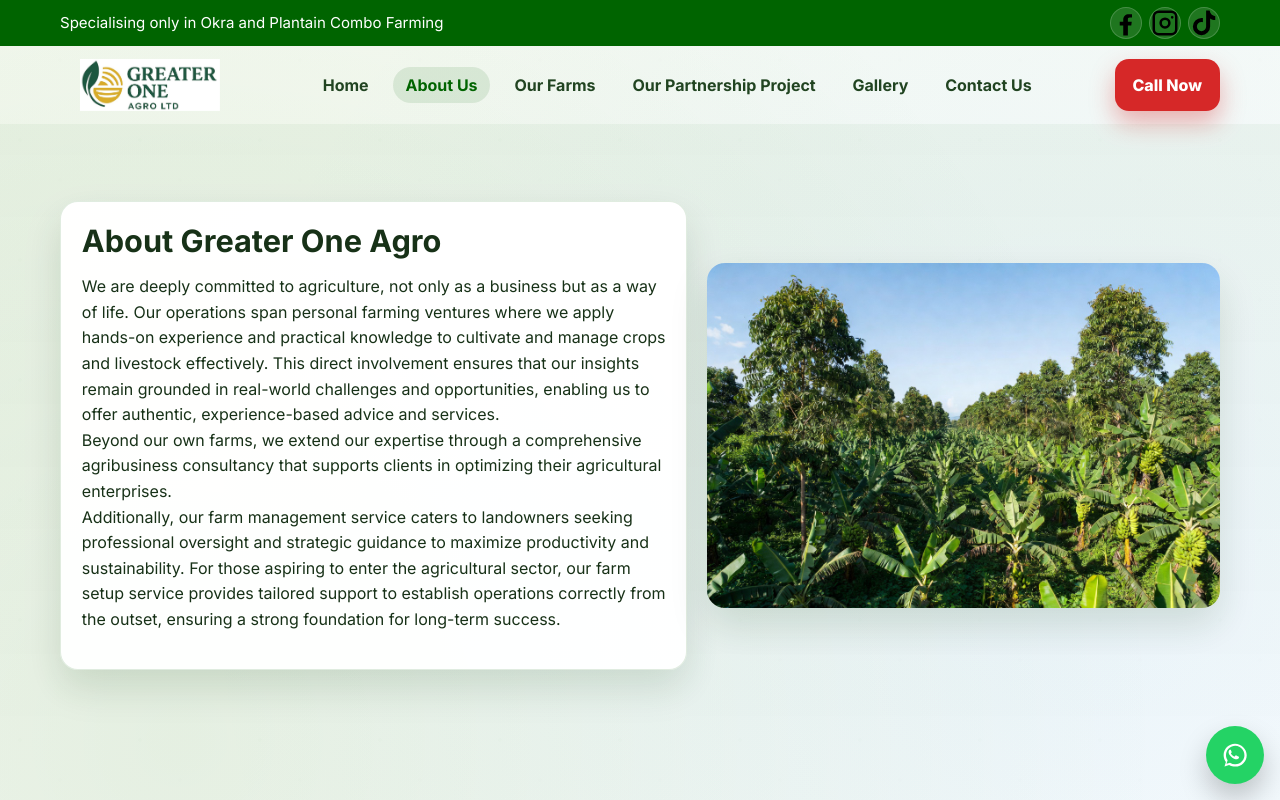
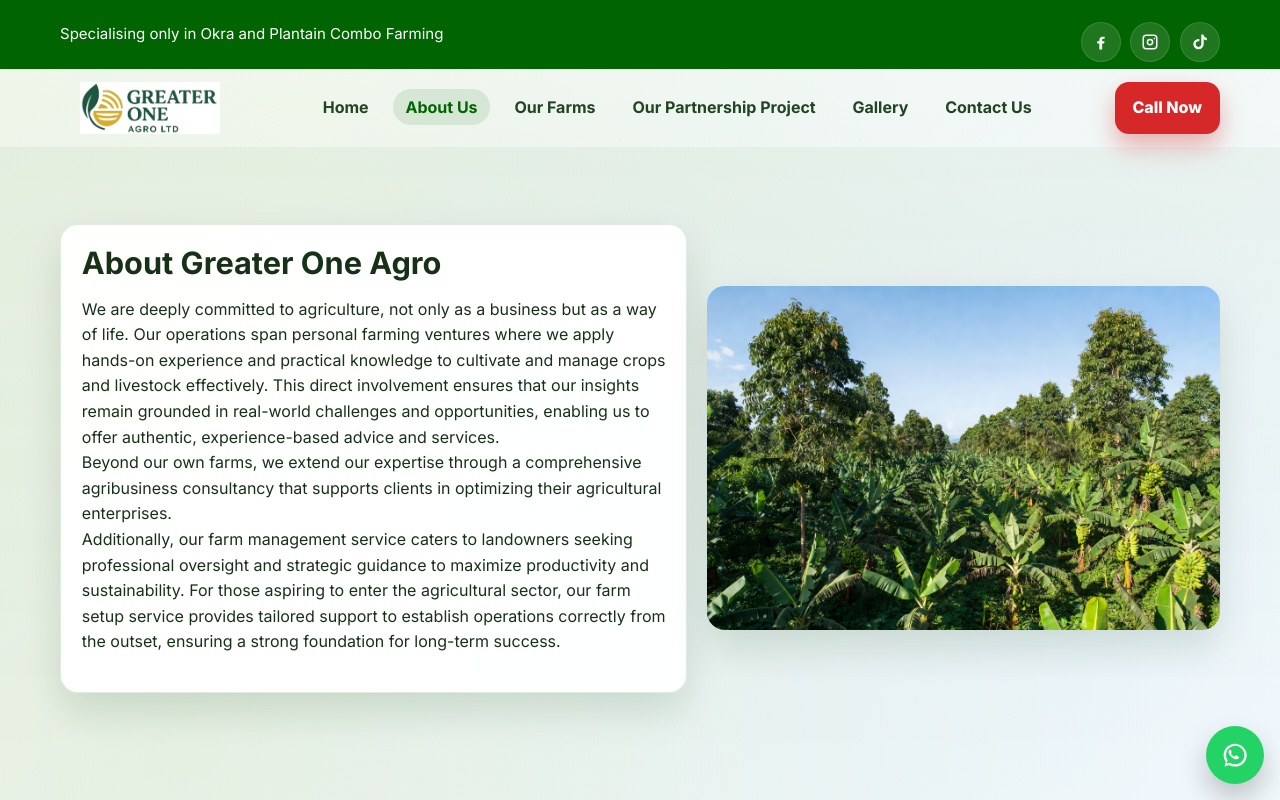
Before and after one commit to Yemsam/GreaterOneAgro, a website: page about.html in a window 1280 px wide. Shown: the top 800 px of the page. Drawn offline with Linux system fonts and the light colour scheme.

Commit message:
header social media icons updated

```diff
--- a/about.html
+++ b/about.html
@@ -17,14 +17,14 @@
   <div class="top-strip">
     <div class="container">
       <div>Specialising only in Okra and Plantain Combo Farming</div>
-      <div class="top-strip-socials" aria-label="Greater One Agro social links">
-        <a class="top-strip-social-link" href="#" aria-label="Facebook">
+      <div class="footer-socials" aria-label="Greater One Agro social links">
+        <a class="footer-social-link" href="#" aria-label="Facebook">
           <svg viewBox="0 0 24 24" aria-hidden="true"><path d="M13.5 22v-8h2.7l.4-3h-3.1V9.1c0-.9.2-1.5 1.6-1.5h1.7V5c-.3 0-1.4-.1-2.6-.1-2.6 0-4.4 1.6-4.4 4.5V11H7v3h2.8v8h3.7z"/></svg>
         </a>
-        <a class="top-strip-social-link" href="#" aria-label="Instagram">
+        <a class="footer-social-link" href="#" aria-label="Instagram">
           <svg viewBox="0 0 24 24" aria-hidden="true"><path d="M7 2h10a5 5 0 0 1 5 5v10a5 5 0 0 1-5 5H7a5 5 0 0 1-5-5V7a5 5 0 0 1 5-5zm0 2a3 3 0 0 0-3 3v10a3 3 0 0 0 3 3h10a3 3 0 0 0 3-3V7a3 3 0 0 0-3-3H7zm5 3.5A4.5 4.5 0 1 1 7.5 12 4.5 4.5 0 0 1 12 7.5zm0 2A2.5 2.5 0 1 0 14.5 12 2.5 2.5 0 0 0 12 9.5zm5.75-3.1a1.05 1.05 0 1 1-1.05 1.05 1.05 1.05 0 0 1 1.05-1.05z"/></svg>
         </a>
-        <a class="top-strip-social-link" href="#" aria-label="TikTok">
+        <a class="footer-social-link" href="#" aria-label="TikTok">
           <svg viewBox="0 0 24 24" aria-hidden="true"><path d="M16.5 2c.5 2.6 2.1 4.2 4.5 4.5v3.1c-1.5 0-2.9-.5-4.1-1.3v6.5a6.9 6.9 0 1 1-6.9-6.9c.4 0 .8 0 1.1.1v3.3c-.3-.1-.7-.2-1.1-.2a3.7 3.7 0 1 0 3.7 3.7V2h2.8z"/></svg>
         </a>
       </div>
```
Also changed, not shown: application-success.html (+4 -4 lines), contact-success.html (+4 -4 lines), contact.html (+4 -4 lines), farms.html (+4 -4 lines), gallery.html (+4 -4 lines), index.html (+4 -4 lines), investment-plans.html (+4 -4 lines), partnership-project.html (+4 -4 lines), testimonials.html (+4 -4 lines).
